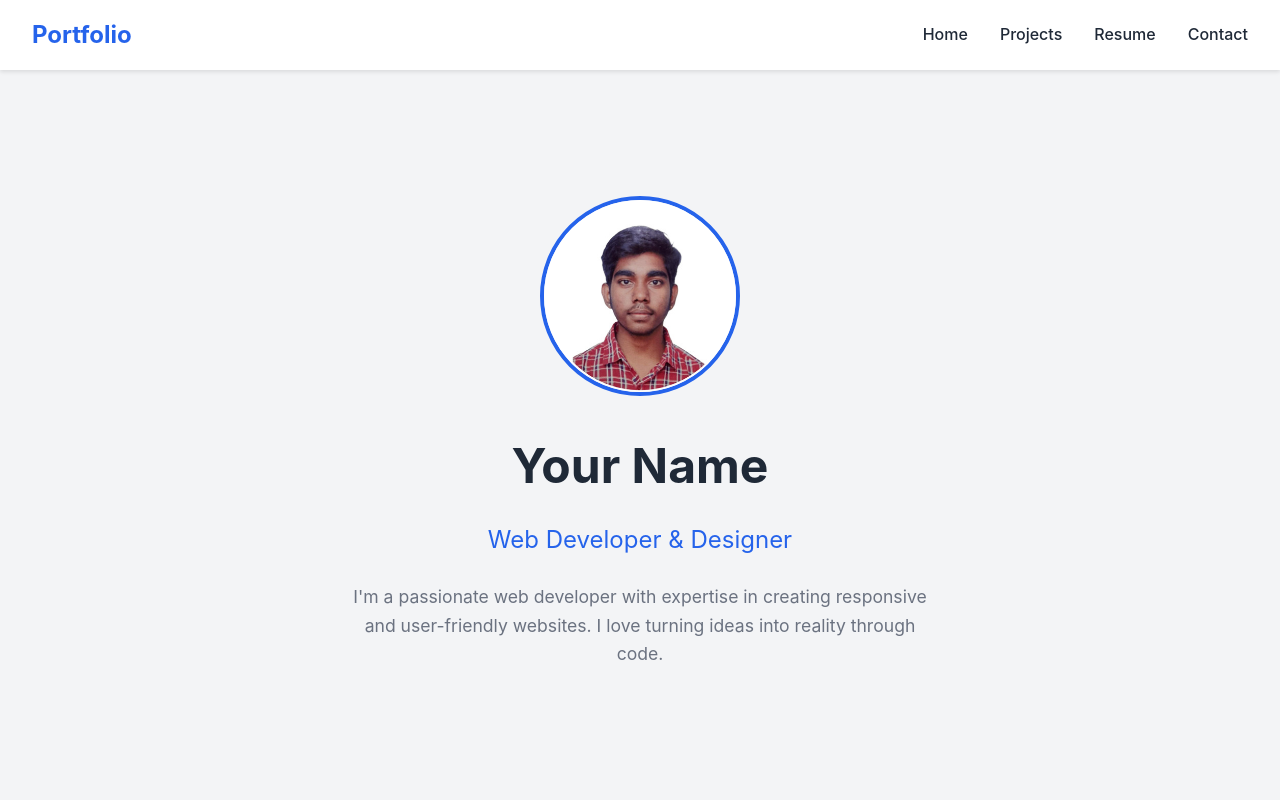
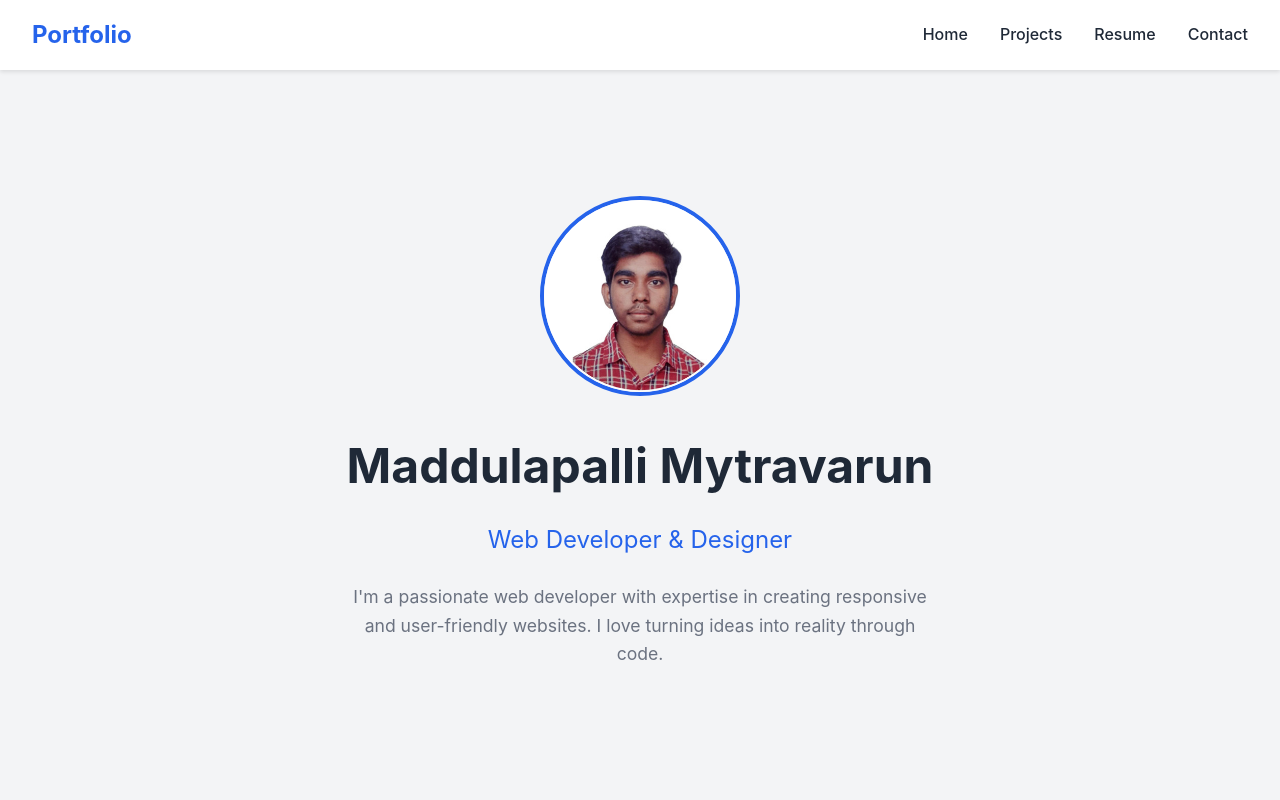
Before and after one commit to Maddulapalli/project, a plain HTML site: page portfolio/index.html in a window 1280 px wide. Shown: the top 800 px of the page. Drawn offline with Linux system fonts and the light colour scheme.

Commit message:
changes have done

```diff
--- a/portfolio/index.html
+++ b/portfolio/index.html
@@ -34,7 +34,7 @@
             <div class="profile-image">
                 <img src="images/Profile picture.jpg" alt="Profile Picture">
             </div>
-            <h1>Your Name</h1>
+            <h1>Maddulapalli Mytravarun</h1>
             <p class="tagline">Web Developer & Designer</p>
             <p class="bio">I'm a passionate web developer with expertise in creating responsive and user-friendly
                 websites. I love turning ideas into reality through code.</p>
```
